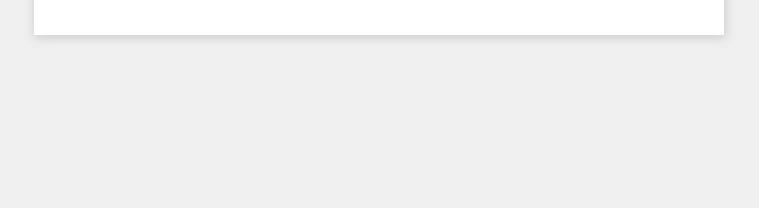
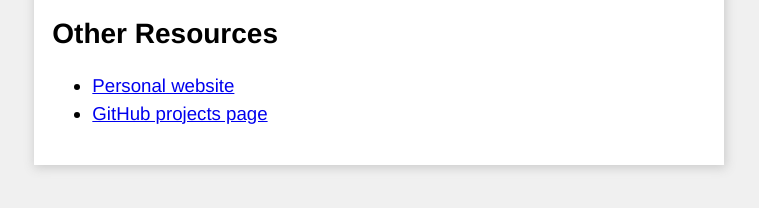
Before and after one commit to iandennismiller/iandennismiller.github.io, a plain HTML site: page index.html in a window 1280 px wide. Shown: the part 244-452 px from the top of the page, without its empty margins (261-1020 px from the left). Drawn offline with Linux system fonts and the light colour scheme.

Commit message:
add other websites

```diff
--- a/index.html
+++ b/index.html
@@ -32,6 +32,18 @@
 			<a href="http://iandennismiller.github.io/i0">i0</a> - zero-targeting for R
 		</li>
 	</ul>
+
+	<h2>Other Resources</h2>
+
+	<ul>
+		<li>
+			<a href="http://iandennismiller.com">Personal website</a>
+		</li>
+		<li>
+			<a href="https://github.com/iandennismiller">GitHub projects page</a>
+		</li>
+	</ul>
+
 </div>
 </body>
 </html>
```
